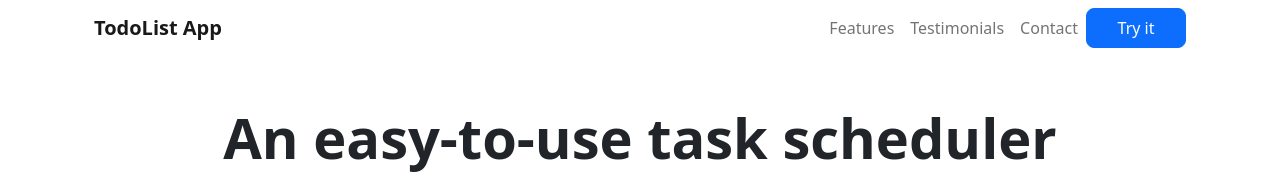
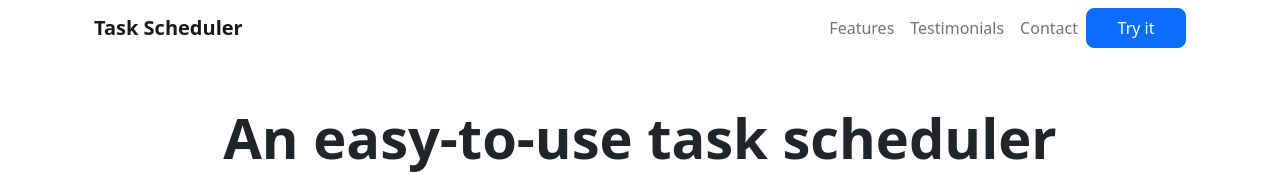
Before and after one commit to TBalo/ActionScheduler, an Angular app in the folder Frontend/: page /home in a window 1280 px wide. Shown: the top 174 px of the page. Built offline with nearby package versions, Linux system fonts and the light colour scheme.

Commit message:
modified name, headline

```diff
--- a/Frontend/src/app/header/header.component.html
+++ b/Frontend/src/app/header/header.component.html
@@ -1,6 +1,6 @@
 <nav class="navbar navbar-expand-lg navbar-light">
   <div class="container-fluid">
-    <a class="navbar-brand display-4 fw-bold text-xl-start" routerLink="/todo-list">TodoList App</a>
+    <a class="navbar-brand display-4 fw-bold text-xl-start" routerLink="/todo-list">Task Scheduler</a>
     <button class="navbar-toggler" type="button" data-bs-toggle="collapse" data-bs-target="#navbarNav"
       aria-controls="navbarNav" aria-expanded="false" aria-label="Toggle navigation">
       <span class="navbar-toggler-icon"></span>
--- a/Frontend/src/app/todo-list/todo-list-form/todo-list-form.component.ts
+++ b/Frontend/src/app/todo-list/todo-list-form/todo-list-form.component.ts
@@ -29,7 +29,7 @@ ngOnInit(): void {
       res =>{
               this.service.refreshList();
               this.resetForm(form);
-              this.toastr.success('Submitted successfully', 'TodoList App');
+              this.toastr.success('Submitted successfully', 'Task Scheduler');
             },
       err =>{
         console.log(err);
@@ -41,7 +41,7 @@ ngOnInit(): void {
       res =>{
               this.service.refreshList();
               this.resetForm(form);
-              this.toastr.info('Updated Successfully', 'TodoList App');
+              this.toastr.info('Updated Successfully', 'Task Scheduler');
             },
       err =>{
         console.log(err);
--- a/Frontend/src/app/todo-list/todo-list.component.ts
+++ b/Frontend/src/app/todo-list/todo-list.component.ts
@@ -35,7 +35,7 @@ export class TodoListComponent implements OnInit {
       this.service.deleteTodoList(id).subscribe(
         res => {
           this.service.refreshList();
-          this.toastr.error("Deleted successfully", "TodoList App");
+          this.toastr.error("Deleted successfully", "Task Scheduler");
         },
         err => {
           console.log(err);
@@ -44,12 +44,12 @@ export class TodoListComponent implements OnInit {
 
   orderDesc() {
     this.service.getListDesc()
-    this.toastr.success('Listed in descending order', 'TodoList App');
+    this.toastr.success('Listed in descending order', 'Task Scheduler');
   }
 
   orderAsc() {
     this.service.getListAsc();
-    this.toastr.success('Listed in ascending order', 'TodoList App');
+    this.toastr.success('Listed in ascending order', 'Task Scheduler');
   }
 
   formatDateWithSuffix(date: Date | string): string {
```
